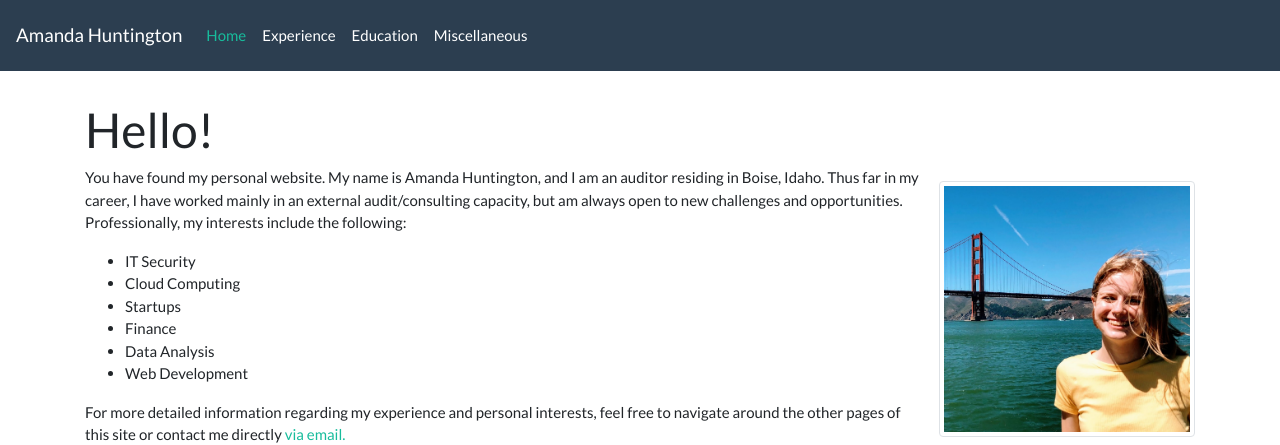
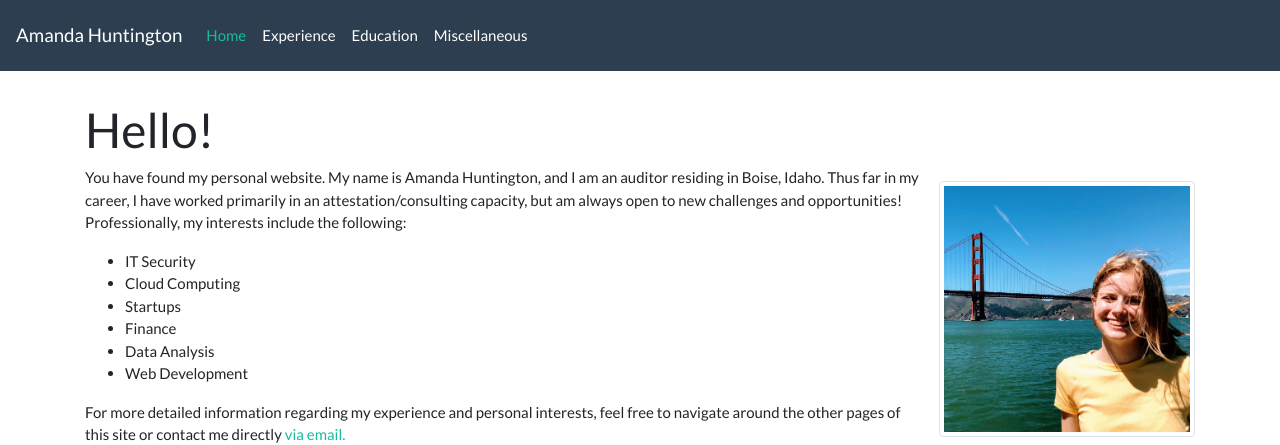
Before and after one commit to anhuntington/anhuntington.github.io, a Jekyll site: the page built from index.html, in a window 1280 px wide. Shown: the top 445 px of the page. Built offline with Jekyll 4.4.1, drawn with Linux system fonts in a browser that asks for light colours.

Commit message:
Update index.html

```diff
--- a/index.html
+++ b/index.html
@@ -10,7 +10,7 @@ order: 1
 <div style="min-height: 500px">
   <img class="img-thumbnail me" src="assets/bridge.jpg"/>
   <p>
-    You have found my personal website. My name is Amanda Huntington, and I am an auditor residing in Boise, Idaho. Thus far in my career, I have worked mainly in an external audit/consulting capacity, but am always open to new challenges and opportunities. Professionally, my interests include the following:
+    You have found my personal website. My name is Amanda Huntington, and I am an auditor residing in Boise, Idaho. Thus far in my career, I have worked primarily in an attestation/consulting capacity, but am always open to new challenges and opportunities! Professionally, my interests include the following:
   </p>
   <ul>
     <li >IT Security</li>
```
